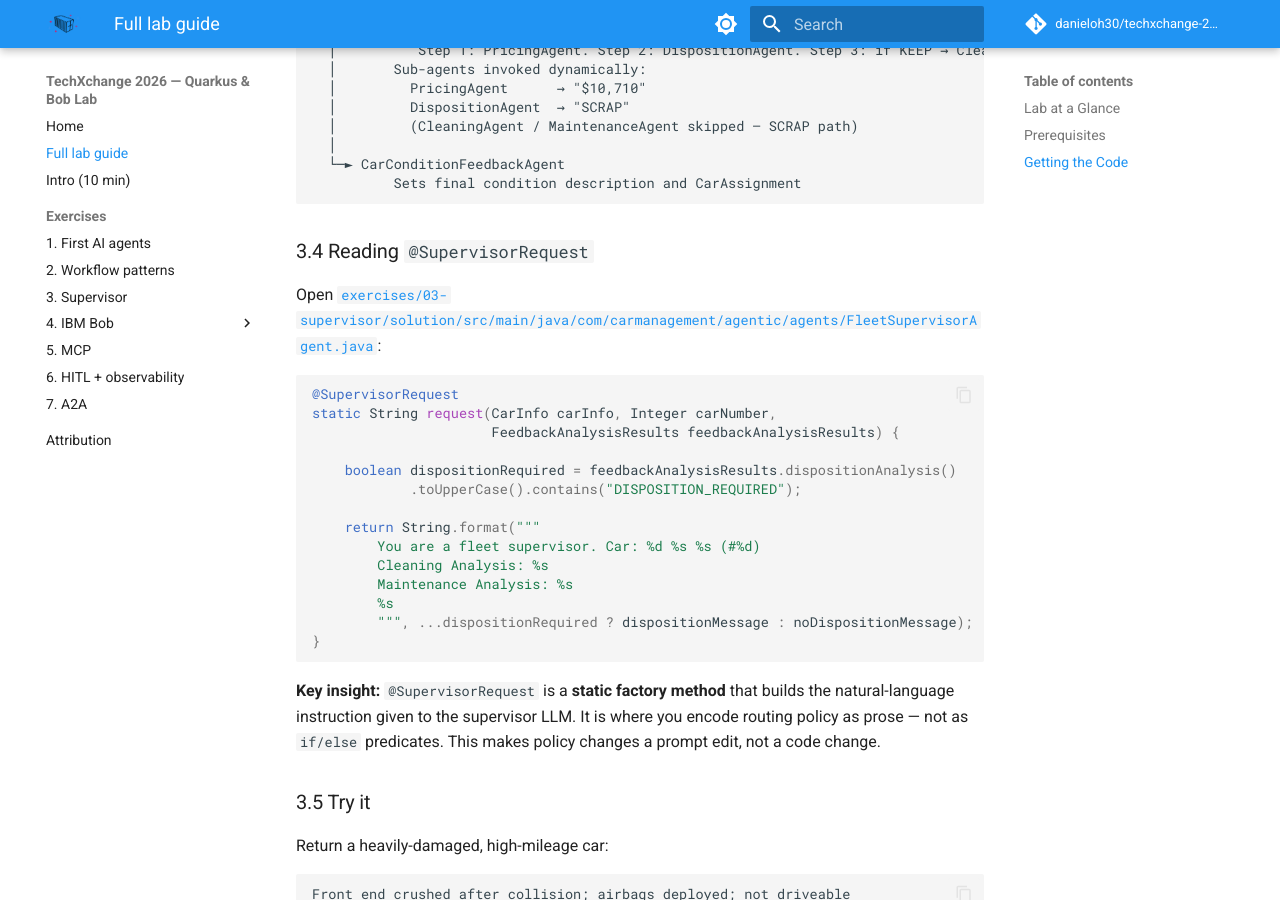
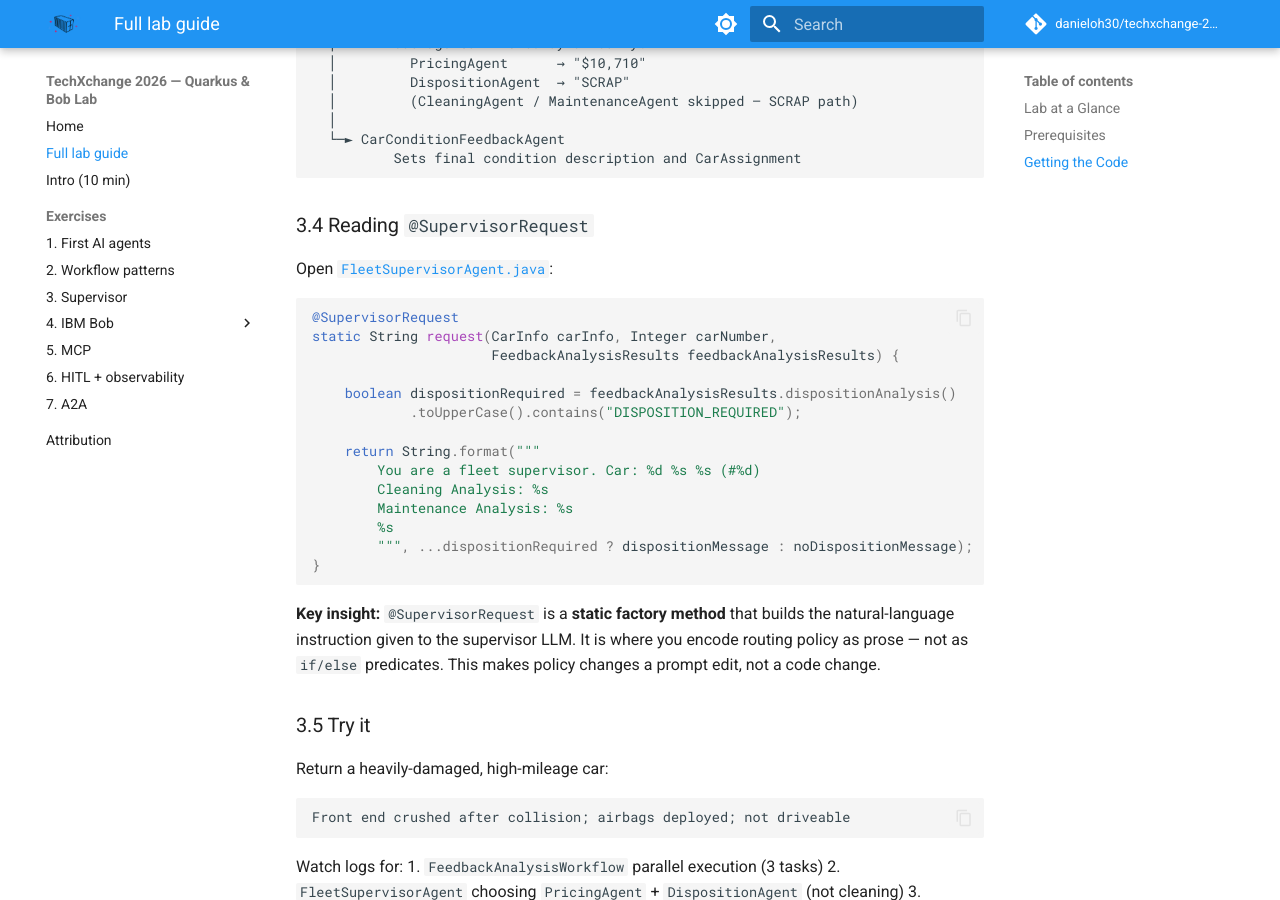
Before and after one commit to danieloh30/techxchange-2026-quarkus-bob-lab, an MkDocs documentation site: the page built from docs/LAB_GUIDE.md, in a window 1280 px wide and 900 px high, scrolled down 12321 px. Built offline with MkDocs 1.6.1 and Material for MkDocs 9.7.7, drawn with Linux system fonts in a browser that asks for light colours; comment, search, counter and statistics services are not loaded; some of the changed text lies outside the part shown.

Commit message:
fix: replace broken relative links with GitHub URLs for mkdocs --strict
All 8 relative filesystem links to Java source files and AGENTS.md
replaced with absolute GitHub blob URLs. mkdocs build --strict now
passes with zero warnings.

````diff
--- a/docs/LAB_GUIDE.md
+++ b/docs/LAB_GUIDE.md
@@ -197,7 +197,7 @@ Open http://localhost:8080 — Fleet Status grid at the top; **Return** button i
 
 ### 1.2 Anatomy of `CleaningAgent`
 
-Open [`exercises/01-first-agents/solution/src/main/java/com/carmanagement/agentic/agents/CleaningAgent.java`](../../exercises/01-first-agents/solution/src/main/java/com/carmanagement/agentic/agents/CleaningAgent.java):
+Open [`CleaningAgent.java`](https://github.com/danieloh30/techxchange-2026-quarkus-bob-lab/blob/main/exercises/01-first-agents/solution/src/main/java/com/carmanagement/agentic/agents/CleaningAgent.java):
 
 ```java
 public interface CleaningAgent {
@@ -235,7 +235,7 @@ public interface CleaningAgent {
 
 **Why an interface?** Quarkus generates the implementation at build time using byte-buddy. You declare *intent*; the framework + LLM provide *behavior*. This is the fundamental shift from imperative to declarative AI programming.
 
-Open [`CleaningTool.java`](../../exercises/01-first-agents/solution/src/main/java/com/carmanagement/agentic/tools/CleaningTool.java):
+Open [`CleaningTool.java`](https://github.com/danieloh30/techxchange-2026-quarkus-bob-lab/blob/main/exercises/01-first-agents/solution/src/main/java/com/carmanagement/agentic/tools/CleaningTool.java):
 
 ```java
 @ApplicationScoped
@@ -470,7 +470,7 @@ Car return
 
 ### 3.4 Reading `@SupervisorRequest`
 
-Open [`exercises/03-supervisor/solution/src/main/java/com/carmanagement/agentic/agents/FleetSupervisorAgent.java`](../../exercises/03-supervisor/solution/src/main/java/com/carmanagement/agentic/agents/FleetSupervisorAgent.java):
+Open [`FleetSupervisorAgent.java`](https://github.com/danieloh30/techxchange-2026-quarkus-bob-lab/blob/main/exercises/03-supervisor/solution/src/main/java/com/carmanagement/agentic/agents/FleetSupervisorAgent.java):
 
 ```java
 @SupervisorRequest
````
Also changed, not shown: docs/01-first-agents/START_HERE.md (+1 -1 lines), docs/03-supervisor/START_HERE.md (+1 -1 lines), docs/index.md (+1 -1 lines).
